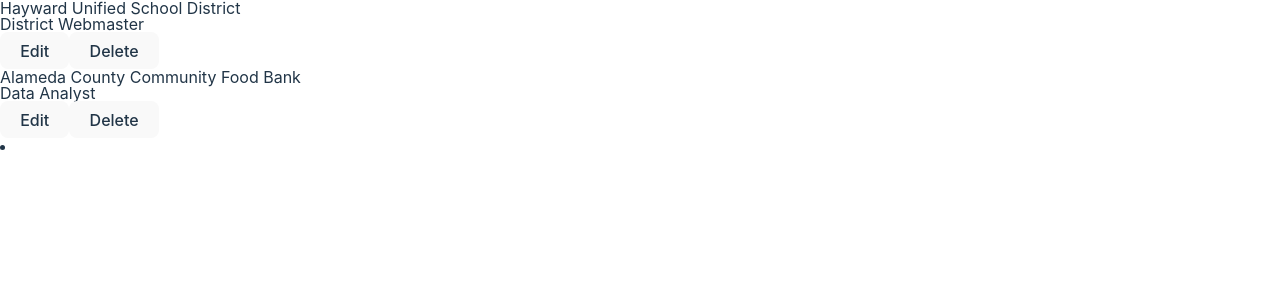
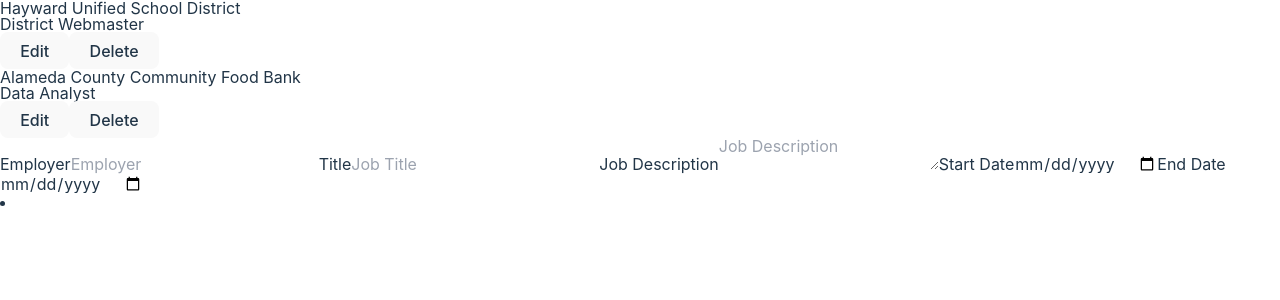
Before and after one commit to daniel-citrus/Odin-s-CV, a React (Vite) app: page / in a window 1280 px wide. Shown: the top 300 px of the page. Built offline with nearby package versions, Linux system fonts and the light colour scheme.

Commit message:
Practical input logic

```diff
--- a/src/components/inputSections/EducationalInput.jsx
+++ b/src/components/inputSections/EducationalInput.jsx
@@ -1,7 +1,7 @@
 import { useContext, useState } from 'react';
 import { DataContext } from '../DataContext';
 import { v4 as uuid4 } from 'uuid';
-import InputListControls from './InputListControls';
+import InputListControls from './inputControls/InputListControls';
 
 export default function EducationalInput() {
     const { educationData, setEducationData } = useContext(DataContext);
@@ -19,19 +19,20 @@
 
     const handleChange = (e) => {
         const target = e.target;
+        const value = target.value;
 
         switch (target.name) {
             case 'school':
-                setSchool(target.value);
+                setSchool(value);
                 break;
             case 'study':
-                setStudy(target.value);
+                setStudy(value);
                 break;
             case 'studyStartDate':
-                setStudyStartDate(target.value);
+                setStudyStartDate(value);
                 break;
             case 'studyEndDate':
-                setStudyEndDate(target.value);
+                setStudyEndDate(value);
                 break;
         }
 
@@ -43,7 +44,7 @@
             if (cd.id === editing) {
                 return {
                     ...cd,
-                    [target.name]: target.value,
+                    [target.name]: value,
                 };
             } else {
                 return cd;
--- a/src/components/inputSections/PracticalInput.jsx
+++ b/src/components/inputSections/PracticalInput.jsx
@@ -1,6 +1,6 @@
 import { useContext, useState } from 'react';
 import { DataContext } from '../DataContext';
-import InputListControls from './InputListControls';
+import InputListControls from './inputControls/InputListControls';
 
 export default function PracticalInput() {
     const { practicalData, setPracticalData } = useContext(DataContext);
@@ -15,7 +15,52 @@
 
     const handleChange = (e) => {
         const target = e.target;
+        const value = target.value;
+
+        switch (target.name) {
+            case 'employer':
+                setEmployer(value);
+                break;
+            case 'title':
+                setTitle(value);
+                break;
+            case 'description':
+                setDescription(value);
+                break;
+            case 'workStartDate':
+                setWorkStartDate(value);
+                break;
+            case 'workEndDate':
+                setWorkEndDate(value);
+                break;
+        }
+
+        if (editing === null) {
+            return false;
+        }
+
+        const updatedData = updatePracticalData(editing, {
+            [target.name]: value,
+        });
+
+        setPracticalData(updatedData);
     };
+
+    /**
+     *
+     * @param {integer} editing
+     * @param {object} newData - object containing updated data property
+     * @returns
+     */
+    function updatePracticalData(editing, newData) {
+        return practicalData.map((pd) => {
+            if (pd.id === editing) {
+                return { ...pd, ...newData };
+            } else {
+                return pd;
+            }
+        });
+    }
 
     const handleDelete = (id) => {
         if (practicalData.size) {
@@ -25,7 +70,20 @@
         setPracticalData(practicalData.filter((pd) => pd.id !== id));
     };
 
-    const handleEdit = (id) => {};
+    const handleEdit = (id) => {
+        const data = practicalData.find((pd) => pd.id === id);
+
+        if (data === undefined) {
+            return;
+        }
+
+        setEditing(id);
+        setEmployer(data.employer);
+        setTitle(data.title);
+        setDescription(data.description);
+        setWorkStartDate(data.workStartDate);
+        setWorkEndDate(data.workEndDate);
+    };
 
     return (
         <div className='practical'>
@@ -33,7 +91,7 @@
                 {practicalData.map((pd) => {
                     return (
                         <li key={pd.id}>
-                            <div className='information'>
+                            <div className='informagtion'>
                                 <div className='employer'>{pd.employer}</div>
                                 <div className='title'>{pd.title}</div>
                                 <div className='workStartDate'>
@@ -53,7 +111,7 @@
                     );
                 })}
             </ul>
-            {/* <form className='flex flex-col flex-nowrap'>
+            <form className='flex flex-col flex-nowrap'>
                 <label htmlFor='employer'>Employer</label>
                 <input
                     type='text'
@@ -100,7 +158,7 @@
                     value={workEndDate}
                     onChange={handleChange}
                 />
-            </form> */}
+            </form>
         </div>
     );
 }
```
Also changed, not shown: src/components/inputSections/inputControls/InputFormControls.jsx (added), src/components/inputSections/inputControls/InputListControls.jsx (renamed from src/components/inputSections/InputListControls.jsx).
